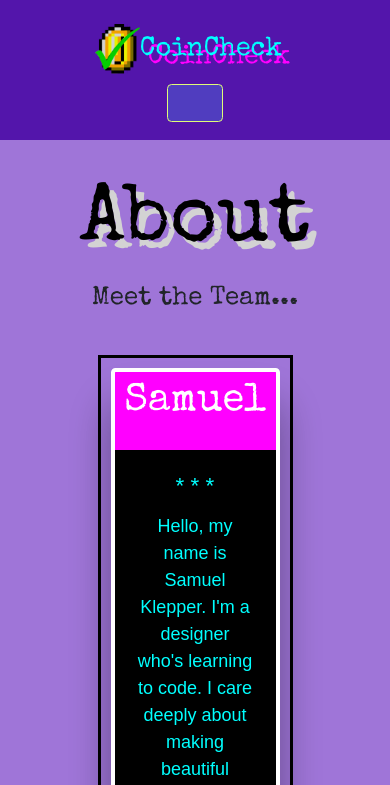
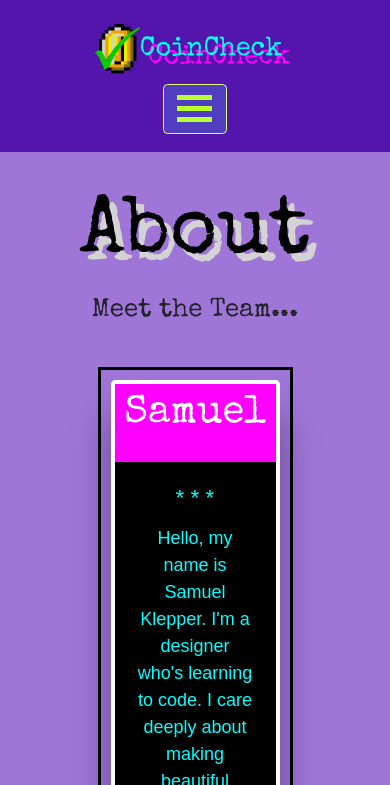
Before and after one commit to SamKlep/coinCheck, a website: page public/about.html in a window 390 px wide. Shown: the top 785 px of the page. Drawn offline with nearby package versions, Linux system fonts and the light colour scheme; no server answers.

Commit message:
fixed navbar toggle button, changed to hamburger style menu

```diff
--- a/public/about.css
+++ b/public/about.css
@@ -86,3 +86,10 @@
     border: 3px solid black;
     padding: 10px;
 }
+
+.hamburger {
+    width: 35px;
+    height: 5px;
+    background-color: rgb(186, 255, 47);
+    margin: 6px 0;
+}
--- a/public/about.html
+++ b/public/about.html
@@ -34,10 +34,11 @@
                 </a>
             </div>
             <div class="text-center">
-                <button class="navbar-toggler navbar-right btn" type="button" data-toggle="collapse"
-                    data-target=".dual-collapse2">
-                    <span class="navbar-toggler-icon navbar-right"></span>
-                </button>
+                    <button class="navbar-toggler navbar-right btn" type="button" data-toggle="collapse" data-target=".dual-collapse2">
+                            <div class="hamburger"></div>
+                            <div class="hamburger"></div>
+                            <div class="hamburger"></div>
+                    </button>
             </div>
         </div>
         <div class="navbar-collapse collapse w-100 dual-collapse2 order-2 order-md-2">
--- a/public/index.css
+++ b/public/index.css
@@ -128,3 +128,15 @@ a {
     text-align: center;
     display: block;
 }
+
+.navbar-toggler-icon {
+    background-color: white;
+    height: 2px;
+}
+
+.hamburger {
+    width: 35px;
+    height: 5px;
+    background-color: rgb(186, 255, 47);
+    margin: 6px 0;
+}
--- a/public/news.css
+++ b/public/news.css
@@ -45,3 +45,10 @@
     height:20px;
     width:40px;
 }
+
+.hamburger {
+  width: 35px;
+  height: 5px;
+  background-color: rgb(186, 255, 47);
+  margin: 6px 0;
+}
```
Also changed, not shown: public/index.html (+3 -1 lines), public/news.html (+5 -3 lines), public/prices.html (+5 -3 lines).
